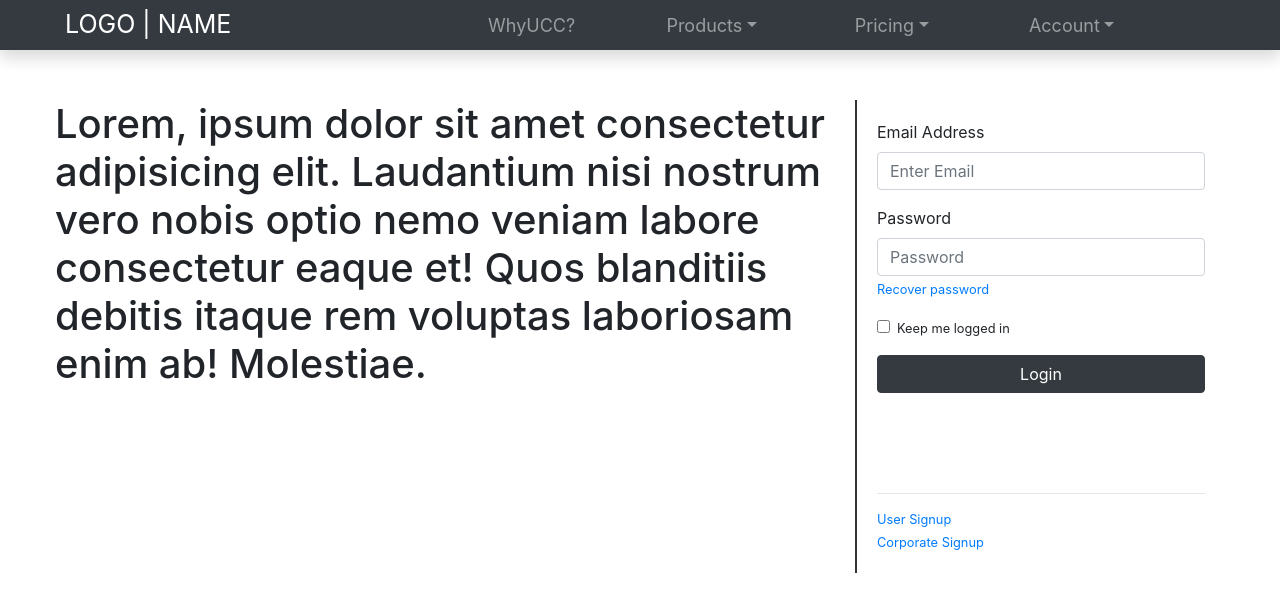
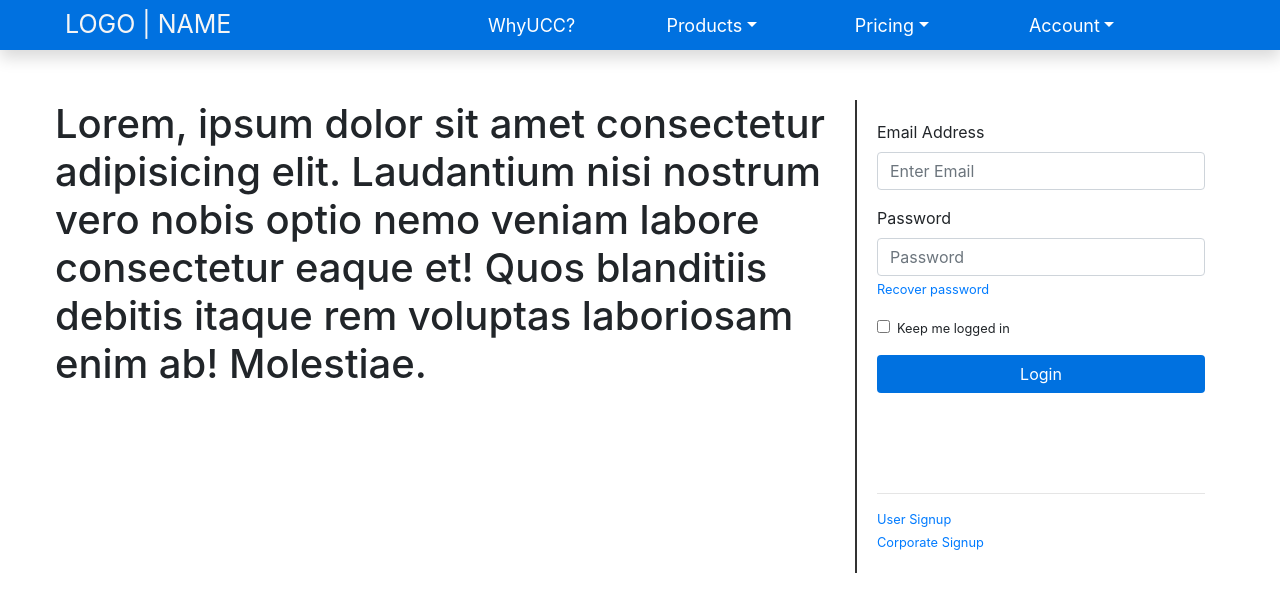
Before and after one commit to deleonnico/test, a React (Create React App) app: page / in a window 1280 px wide. Shown: the top 612 px of the page. Built offline with nearby package versions, Linux system fonts and the light colour scheme.

Commit message:
Changed color

```diff
--- a/src/App.css
+++ b/src/App.css
@@ -2,6 +2,7 @@
     padding: 0;
     height: 50px;
     width: 100%;
+    background-color: #0071e0;
 }
 
 .navbar-brand {
@@ -9,6 +10,11 @@
     margin-right: 50px;
     padding: 0;
     font-size: 25px;
+    color: whitesmoke;
+}
+
+.navbar-brand:hover {
+    color: whitesmoke;
 }
 
 .navbar-nav {
@@ -17,14 +23,16 @@
 }
 
 .nav-link {
-    margin-left: 30px;
-    margin-right: 30px;
-}
-
-.nav-link {
     width: 120px;
     font-size: 18px;
     text-align: center;
+    margin-left: 30px;
+    margin-right: 30px;
+    color: white;
+}
+
+.nav-link:hover {
+    color: whitesmoke;
 }
 
 .main-page {
@@ -38,6 +46,16 @@
     border-left: 2px solid #333;
 }
 
+.btn {
+    color: white;
+    background-color: #0071e0;
+}
+
+.btn:hover {
+    color: whitesmoke;
+    background-color: #1b64ab;
+}
+
 .sign-up {
     margin-top: 100px;
 }
--- a/src/components/LoginForm/SubmitForm/SubmitForm.js
+++ b/src/components/LoginForm/SubmitForm/SubmitForm.js
@@ -2,7 +2,7 @@ import React from 'react';
 
 function SubmitForm() {
     return (
-        <button type='submit' className='btn btn-block btn-dark'>Login</button>
+        <button type='submit' className='btn btn-block'>Login</button>
     );
 }
 
--- a/src/components/NavBar/NavBar.js
+++ b/src/components/NavBar/NavBar.js
@@ -5,7 +5,7 @@ import NavMenu from './NavMenu/NavMenu';
 function NavBar() {
     return (
         <header className='main-header row'>
-            <nav className='navbar navbar-expand-sm navbar-dark bg-dark shadow'>
+            <nav className='navbar navbar-expand-sm shadow'>
                 <div className='col-4'>
                     <NavBrand />
                 </div>
--- a/src/components/NavBar/NavMenu/NavMenu.js
+++ b/src/components/NavBar/NavMenu/NavMenu.js
@@ -8,18 +8,18 @@ function NavMenu() {
         <div className='nav-menu'>
             <ul className='navbar-nav'>
                 <NavItem path='/WhyUCC' item='WhyUCC?' />
-                <NavDropdown name='Products'>
+                <NavDropdown name='Products' id='1'>
                     <NavDropdownItem item='Product 1' />
                     <NavDropdownItem item='Product 2' />
                     <NavDropdownItem item='Product 3' />
                 </NavDropdown>
-                <NavDropdown name='Pricing'>
+                <NavDropdown name='Pricing' id='2'>
                     <NavDropdownItem item='Pricing 1' />
                     <NavDropdownItem item='Pricing 2' />
                     <NavDropdownItem item='Pricing 3' />
                     <NavDropdownItem item='Pricing 4' />
                 </NavDropdown>
-                <NavDropdown name='Account'>
+                <NavDropdown name='Account' id='3'>
                     <NavDropdownItem item='Settings' />
                     <NavDropdownItem item='Help' />
                 </NavDropdown>
```
